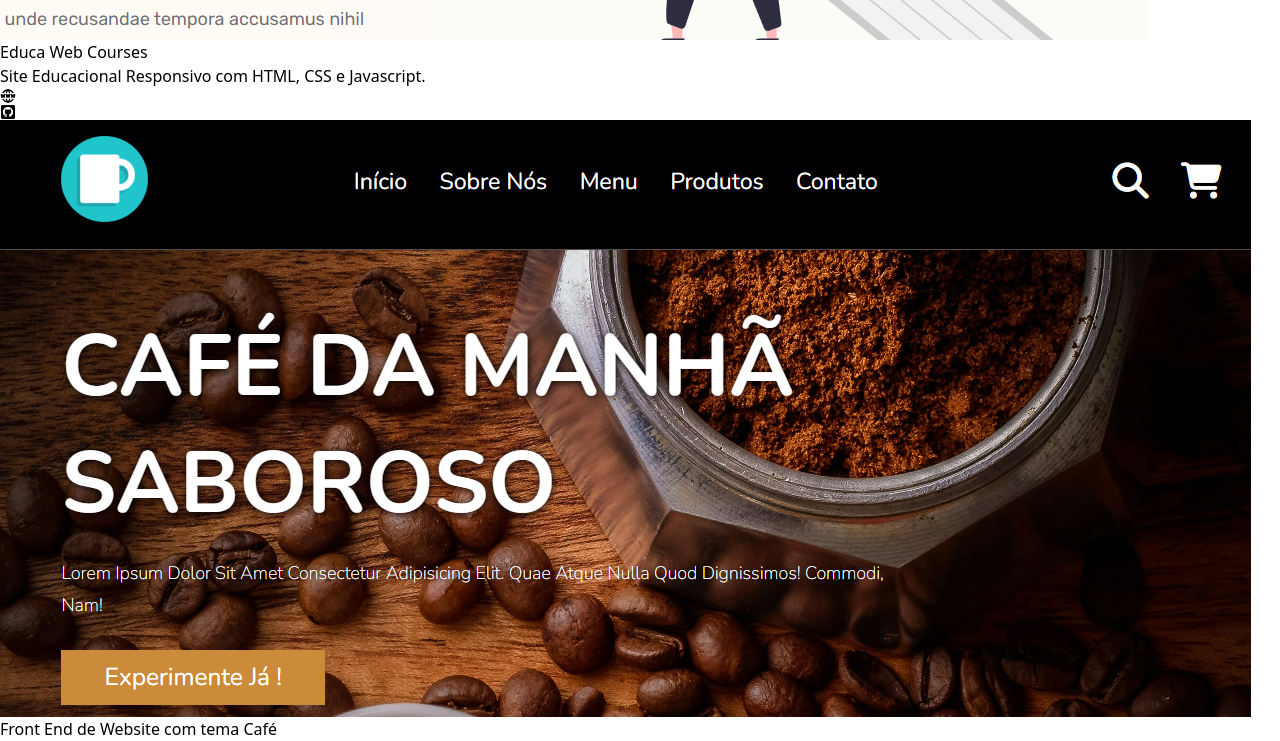
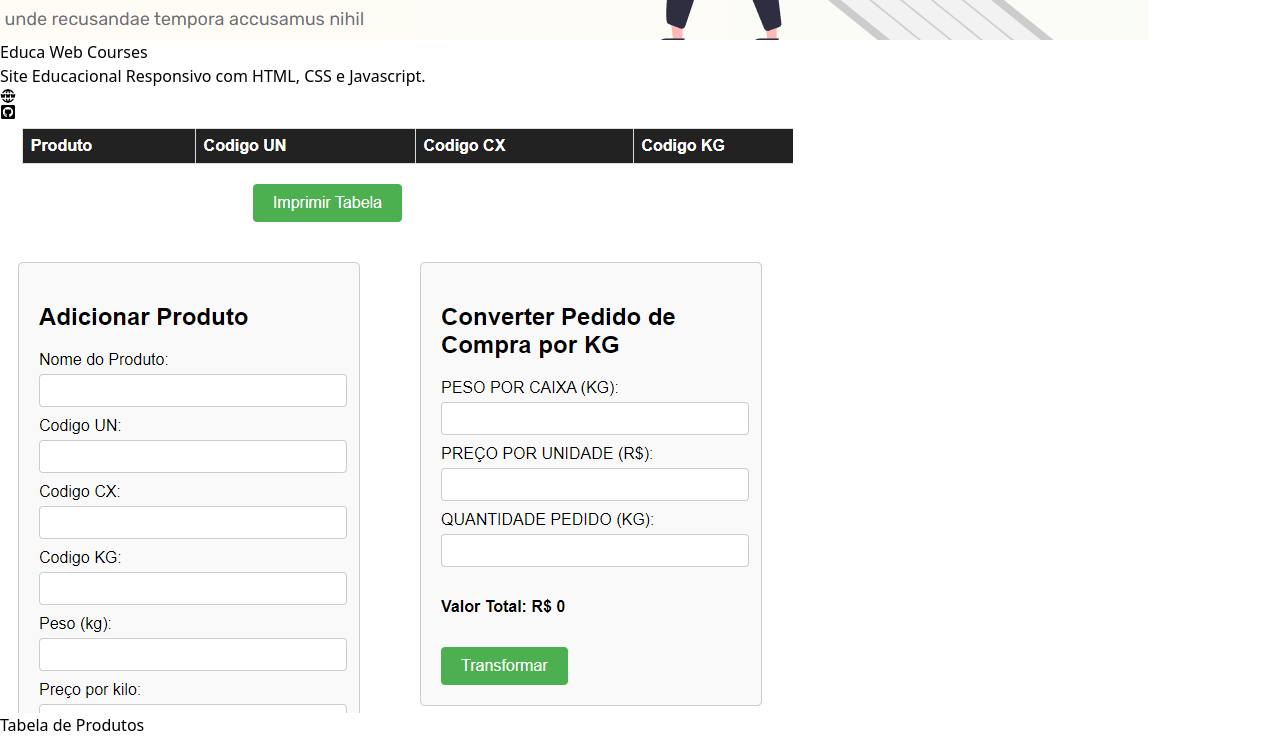
Before and after one commit to guskse/portfolio-ptbr, a React (Vite) app: page / in a window 1280 px wide. Shown: the part 4000-4741 px from the top of the page. Built offline with nearby package versions, Linux system fonts and the light colour scheme.

Commit message:
added new project

```diff
--- a/src/data.jsx
+++ b/src/data.jsx
@@ -6,11 +6,12 @@ import doclabIMG from "./assets/hospital-website.png";
 import loginreactIMG from "./assets/login-react.png";
 import memorygameIMG from "./assets/memory-game.jpg";
 import manausIMG from "./assets/manaus-website.jpg";
-import cafewebsiteIMG from "./assets/cafe-website.png"
+import cafewebsiteIMG from "./assets/cafe-website.png";
 import unsplash from "./assets/unsplash.png";
-import gameon from "./assets/gameon.jpg"
+import gameon from "./assets/gameon.jpg";
 import educa from "./assets/educa.png";
-import houseMarketplace from "./assets/housemarketplace.jpeg"
+import houseMarketplace from "./assets/housemarketplace.jpeg";
+import tabelaProdutos from "./assets/tabela_produtos.png";
 
 export const links = [
   { id: nanoid(), href: "#home", text: "Início" },
@@ -75,6 +76,14 @@ export const projects = [
   },
   {
     id: nanoid(),
+    img: tabelaProdutos,
+    url: "https://produtos-tabela.netlify.app/",
+    github: "https://github.com/guskse/tabela_produtos",
+    title: "Tabela de Produtos",
+    text: "Web app com funcionalidades (print e cálculo de pedidos) voltadas para empresas de venda de produtos",
+  },
+  {
+    id: nanoid(),
     img: cafewebsiteIMG,
     url: "https://cafe-gus-website.netlify.app/",
     github: "https://github.com/guskse/coffee-website",
@@ -94,7 +103,7 @@ export const projects = [
     img: unsplash,
     url: "https://unsplash-imagesearch.netlify.app/",
     github: "https://github.com/guskse/Unsplash",
-    title: 'App de Pesquisa de Imagens',
+    title: "App de Pesquisa de Imagens",
     text: "Aplicativo criado com React, que utiliza a API do Unsplash para pesquisar imagens.",
   },
   {
```
Also changed, not shown: src/assets/tabela_produtos.png (added).
